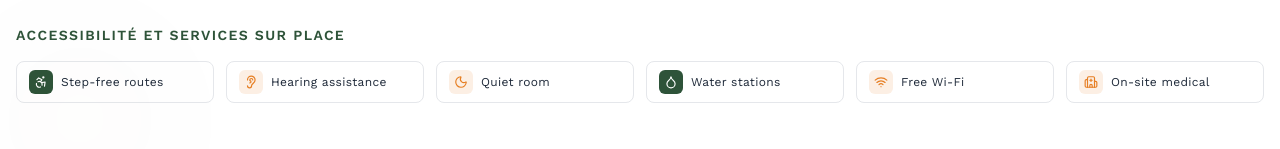
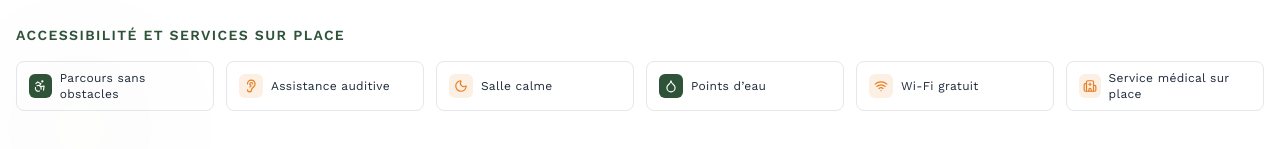
Before and after one commit to TaladeogoA/dakar-fair-2025, a Next.js app: page / in a window 1280 px wide. Shown: the part 4276-4425 px from the top of the page. Built offline with nearby package versions, Linux system fonts and the light colour scheme.

Commit message:
feat(i18n): add accessibility badges translations for French and English

```diff
--- a/src/components/sections/WhenWhereSection.tsx
+++ b/src/components/sections/WhenWhereSection.tsx
@@ -42,6 +42,15 @@ const hoverLift: Transition = { duration: 0.25, ease: 'easeOut' };
 export default function WhenWhereSection() {
     const { t } = useI18n();
     const reduceMotion = useReducedMotion();
+
+    const badges: { icon: LucideIcon; label: string }[] = [
+        { icon: Accessibility, label: t('whenwhere.badges.stepfree') },
+        { icon: Ear, label: t('whenwhere.badges.hearing') },
+        { icon: Moon, label: t('whenwhere.badges.quiet') },
+        { icon: Droplet, label: t('whenwhere.badges.water') },
+        { icon: Wifi, label: t('whenwhere.badges.wifi') },
+        { icon: Hospital, label: t('whenwhere.badges.medical') },
+    ];
 
     return (
         <section id="when-where" className="relative bg-white px-4 py-24">
@@ -210,12 +219,3 @@ export default function WhenWhereSection() {
         </section>
     );
 }
-
-const badges: { icon: LucideIcon; label: string }[] = [
-    { icon: Accessibility, label: 'Step‑free routes' },
-    { icon: Ear, label: 'Hearing assistance' },
-    { icon: Moon, label: 'Quiet room' },
-    { icon: Droplet, label: 'Water stations' },
-    { icon: Wifi, label: 'Free Wi‑Fi' },
-    { icon: Hospital, label: 'On‑site medical' },
-];
--- a/src/i18n/translations.ts
+++ b/src/i18n/translations.ts
@@ -30,6 +30,14 @@ type Dict = {
         travelNotes: string;
         transport: { dss: string; ter: string; shuttle: string; parking: string };
         accessibilityTitle: string;
+        badges: {
+            stepfree: string;
+            hearing: string;
+            quiet: string;
+            water: string;
+            wifi: string;
+            medical: string;
+        };
         notes: {
             fly: string;
             languages: string;
@@ -107,6 +115,14 @@ export const translations: Record<Locale, Dict> = {
                 parking: 'Parking sur place',
             },
             accessibilityTitle: 'ACCESSIBILITÉ ET SERVICES SUR PLACE',
+            badges: {
+                stepfree: 'Parcours sans obstacles',
+                hearing: 'Assistance auditive',
+                quiet: 'Salle calme',
+                water: 'Points d’eau',
+                wifi: 'Wi‑Fi gratuit',
+                medical: 'Service médical sur place',
+            },
             notes: {
                 fly:
                     'Arrivée à DSS (Blaise Diagne International). ~45–60 min de transfert vers le site.',
@@ -199,6 +215,14 @@ export const translations: Record<Locale, Dict> = {
                 parking: 'On‑site parking',
             },
             accessibilityTitle: 'ACCESSIBILITY & ON‑SITE SERVICES',
+            badges: {
+                stepfree: 'Step‑free routes',
+                hearing: 'Hearing assistance',
+                quiet: 'Quiet room',
+                water: 'Water stations',
+                wifi: 'Free Wi‑Fi',
+                medical: 'On‑site medical',
+            },
             notes: {
                 fly:
                     'Fly into DSS (Blaise Diagne International). ~45–60 min transfer to venue.',
```
